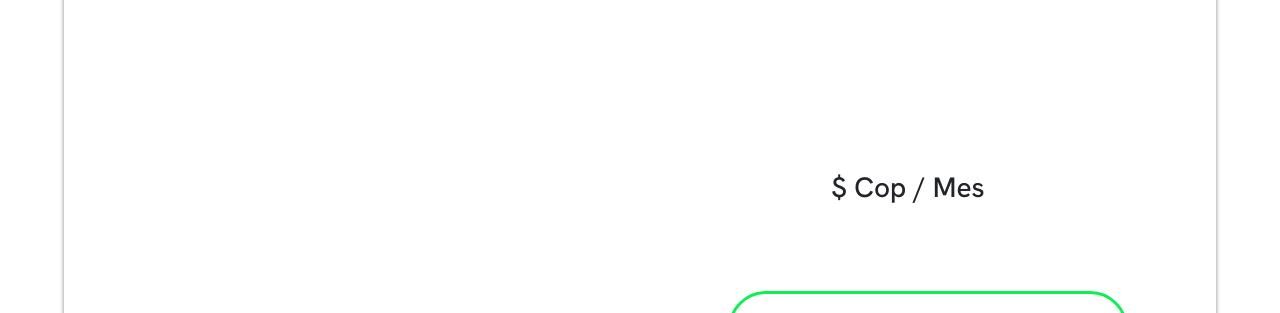
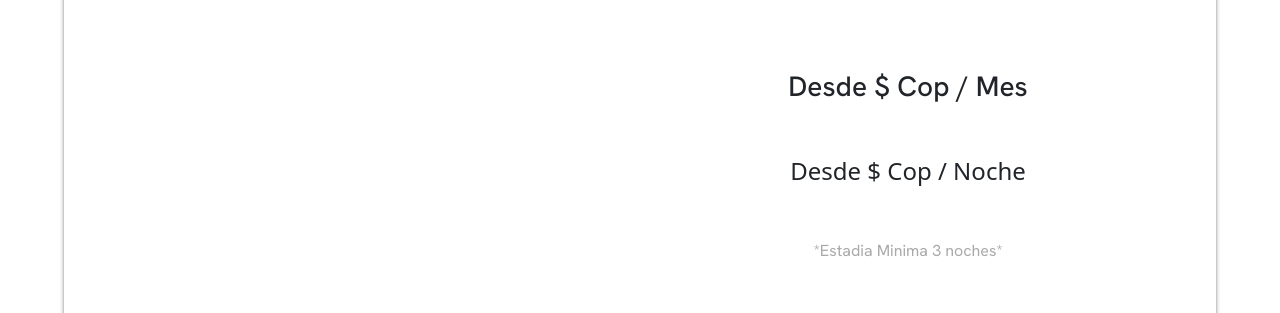
Before and after one commit to Juanffonsecav23/SPA-AloHa, a React (Vite) app: page /room/1 in a window 1280 px wide. Shown: the part 250-563 px from the top of the page. Built offline with nearby package versions, Linux system fonts and the light colour scheme; no server answers; the database is empty; some icons are missing.

Commit message:
Se agrego el precio por noche y el tiempo minimo de estadia , falta agregar los precios en la base de datos

```diff
--- a/src/components/ItemDetailContainer/ItemDetailContainer.jsx
+++ b/src/components/ItemDetailContainer/ItemDetailContainer.jsx
@@ -50,7 +50,9 @@ if (room) {
         <div className="card-detail_detail">
           <h1 className="ItemDetailTitle">{room.title}</h1>
           <p className="description">{room.description}</p>
-          <h3>$ {(room.price)} Cop / Mes</h3>
+          <h3> Desde $ {room.price} Cop / Mes</h3>
+          <h4>Desde $ {room.price} Cop / Noche</h4>
+          <p style={{color:"darkgray"}}>*Estadia Minima 3 noches*</p>
           <a href="https://api.whatsapp.com/send?phone=573212402566&text=¡%20Hola%20Casa%20AloHa%20152%20!%20Estoy%20interesado%20en%20conocer%20más%20información%20sobre%20el%20hospedaje" target="_blank" rel="noreferrer"  className="WhatsappButton"><Icon icon="ic:baseline-whatsapp"  width={50} height={50}/>Reserva por Whatsapp</a>
         </div>
       </div>
```
